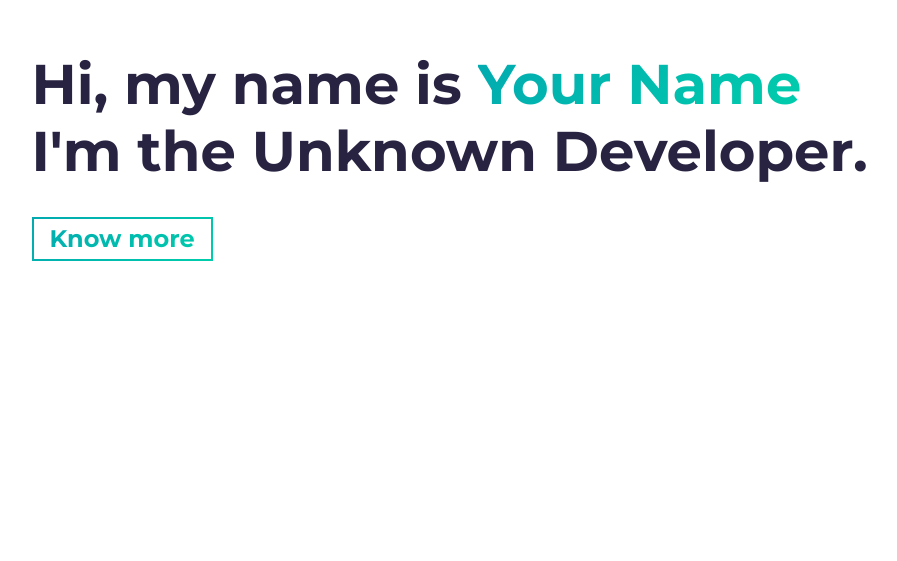
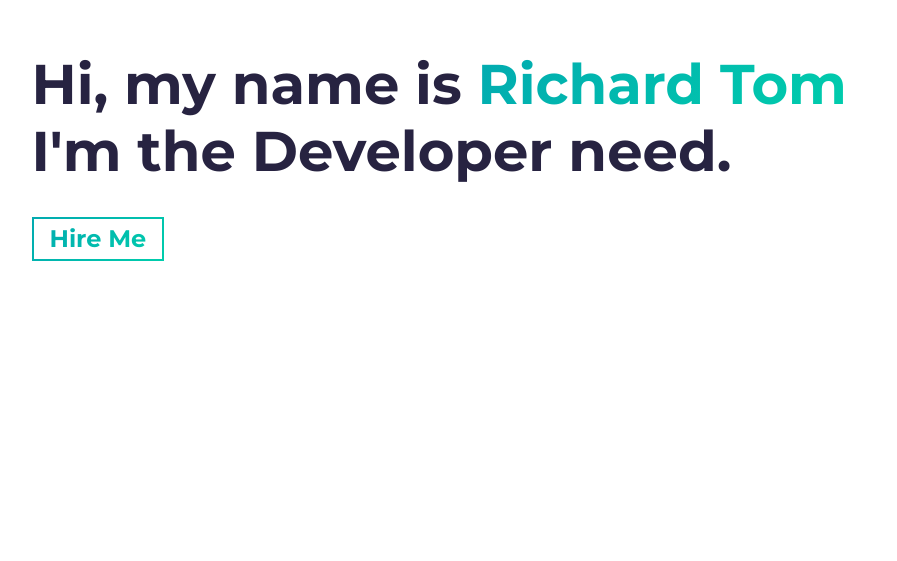
Before and after one commit to r-tom90/My-Portfolio, a website built with Parcel: page src/index.html in a window 1280 px wide. Shown: the part 239-800 px from the top of the page, without its empty margins (46-943 px from the left). Built offline with nearby package versions, Linux system fonts and the light colour scheme.

Commit message:
Modification to my profile

```diff
--- a/package.json
+++ b/package.json
@@ -20,8 +20,8 @@
   },
   "homepage": "https://github.com/cobidev/simplefolio#readme",
   "devDependencies": {
-    "@parcel/transformer-sass": "^2.0.1",
-    "parcel": "^2.0.1",
+    "@parcel/transformer-sass": "^2.6.2",
+    "parcel": "^2.6.2",
     "prettier": "^2.4.1"
   },
   "dependencies": {
--- a/src/index.html
+++ b/src/index.html
@@ -18,7 +18,7 @@
     <link rel="shortcut icon" type="image/png" href="assets/favicon.png" />
 
     <!-- Todo: put here your site title -->
-    <title>[Your name here] | Developer</title>
+    <title>Richard Tom | Aspiring Blockchain Developer</title>
     <!-- Todo: add some coding keywords below - e.g: (javascript, yourusername, etc) -->
     <meta name="keywords" content="[username], [name], skill" />
     <!-- Todo: improve your SEO by adding a small description of you -->
@@ -46,13 +46,13 @@
     <section id="hero" class="jumbotron">
       <div class="container">
         <h1 class="hero-title load-hidden">
-          Hi, my name is <span class="text-color-main">Your Name</span>
+          Hi, my name is <span class="text-color-main">Richard Tom</span>
           <br />
-          I'm the Unknown Developer.
+          I'm the Developer need.
         </h1>
         <p class="hero-cta load-hidden">
           <a rel="noreferrer" class="cta-btn cta-btn--hero" href="#about"
-            >Know more</a
+            >Hire Me</a
           >
         </p>
       </div>
```
Also changed, not shown: dist/favicon.2a2e97fc.png (added), dist/index.html (added), dist/profile.6ee28169.jpg (added), dist/project.f500882b.jpg (added), src/assets/profile.png (added), 9 other files.
